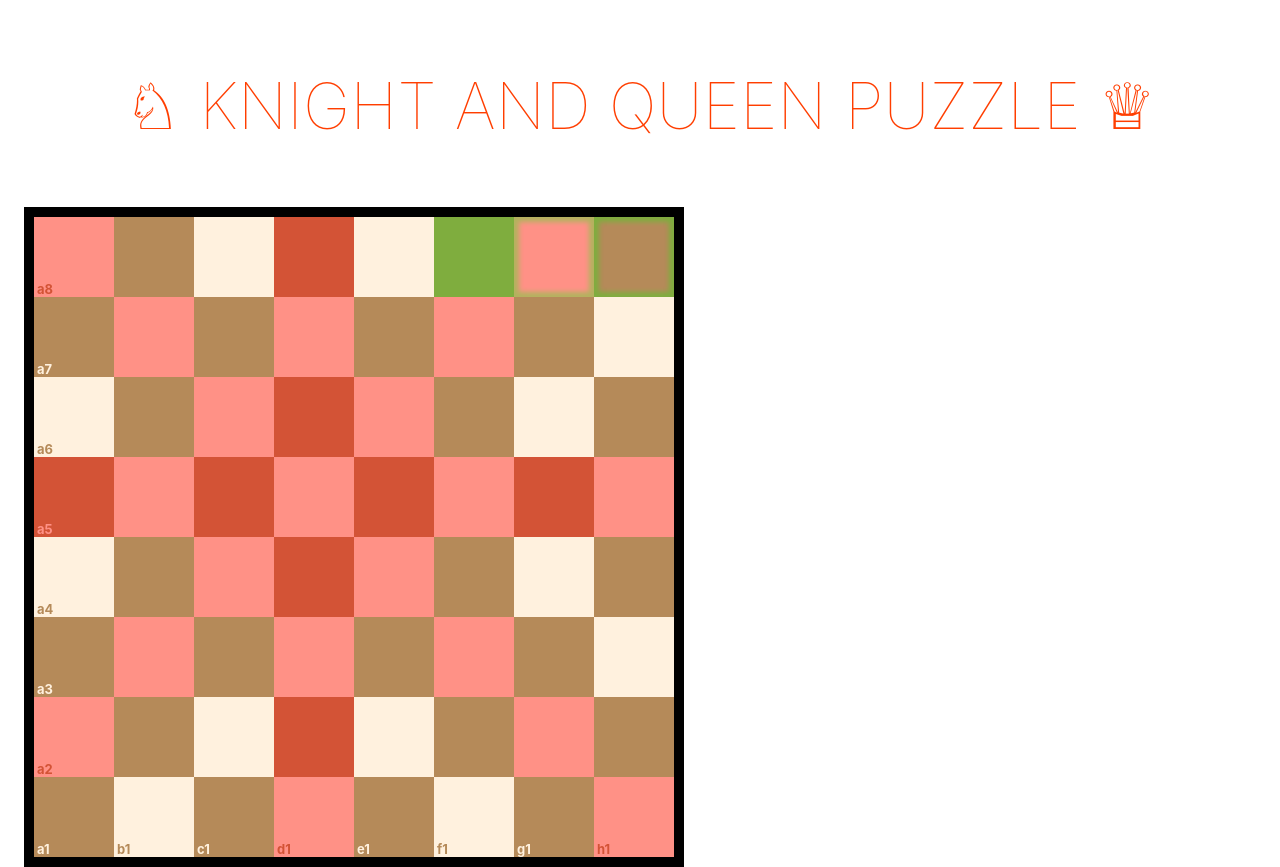
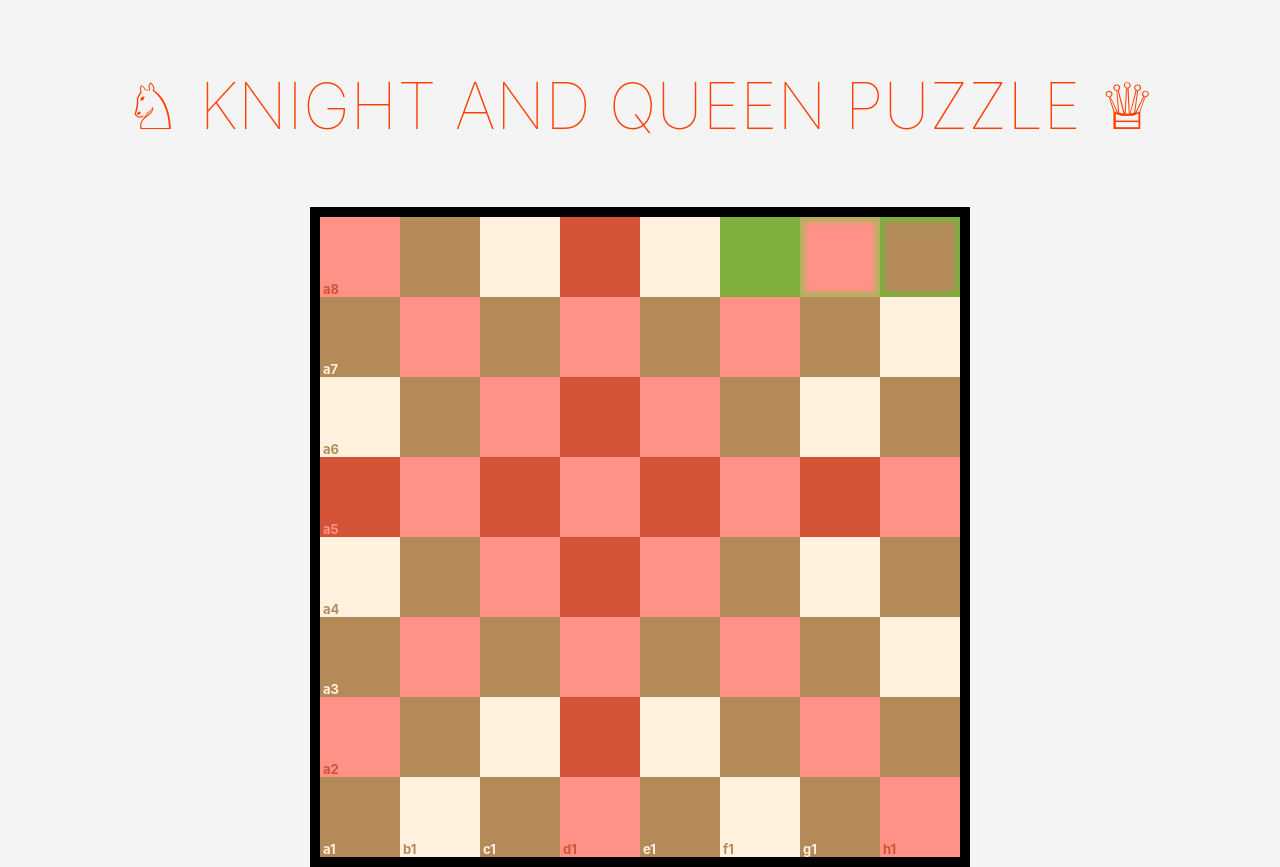
Before and after one commit to plasmatech8/KnightAndQueenPuzzle, a Svelte app: page / in a window 1280 px wide. Built offline with nearby package versions, Linux system fonts and the light colour scheme.

Commit message:
Update styles

```diff
--- a/public/global.css
+++ b/public/global.css
@@ -5,6 +5,7 @@ html, body {
 }
 
 body {
+	background-color: #f4f4f4;
 	color: #333;
 	margin: 0;
 	padding: 8px;
--- a/src/App.svelte
+++ b/src/App.svelte
@@ -85,15 +85,17 @@
 <main>
 	<h1>♘ Knight and Queen Puzzle ♕</h1>
 	<br>
-	<Board
-		{tiles}
-		{width}
+		<div class="container">
+			<Board
+			{tiles}
+			{width}
 		{height}
 		on:pick={handlePick}
 		on:drop={handleDrop}
 		on:hover={handleHover}
 		{debug}
-	/>
+		/>
+	</div>
 </main>
 
 <style>
@@ -103,6 +105,11 @@
 		padding: 1em;
 		max-width: 240px;
 		margin: 0 auto;
+	}
+
+	.container {
+		display: flex;
+  	justify-content: center;
 	}
 
 	h1 {
--- a/src/components/Board.svelte
+++ b/src/components/Board.svelte
@@ -66,6 +66,4 @@
     display: grid;
     position: absolute;
   }
-
-
 </style>
--- a/src/components/Draggable.svelte
+++ b/src/components/Draggable.svelte
@@ -50,7 +50,7 @@
   }
   .draggable:active {
     cursor: grab;
-    border: solid 5px yellow;
+    border: solid 4px yellow;
     pointer-events: none;
     z-index: 10;
   }
--- a/src/components/Piece.svelte
+++ b/src/components/Piece.svelte
@@ -56,7 +56,7 @@
     width: 45px;
     height: 45px;
     cursor: pointer;
-    transform: scale(150%);
+    transform: scale(160%);
     pointer-events: none;
   }
 
```
Also changed, not shown: 1 other file (tests, documents, lock files or other folders).
